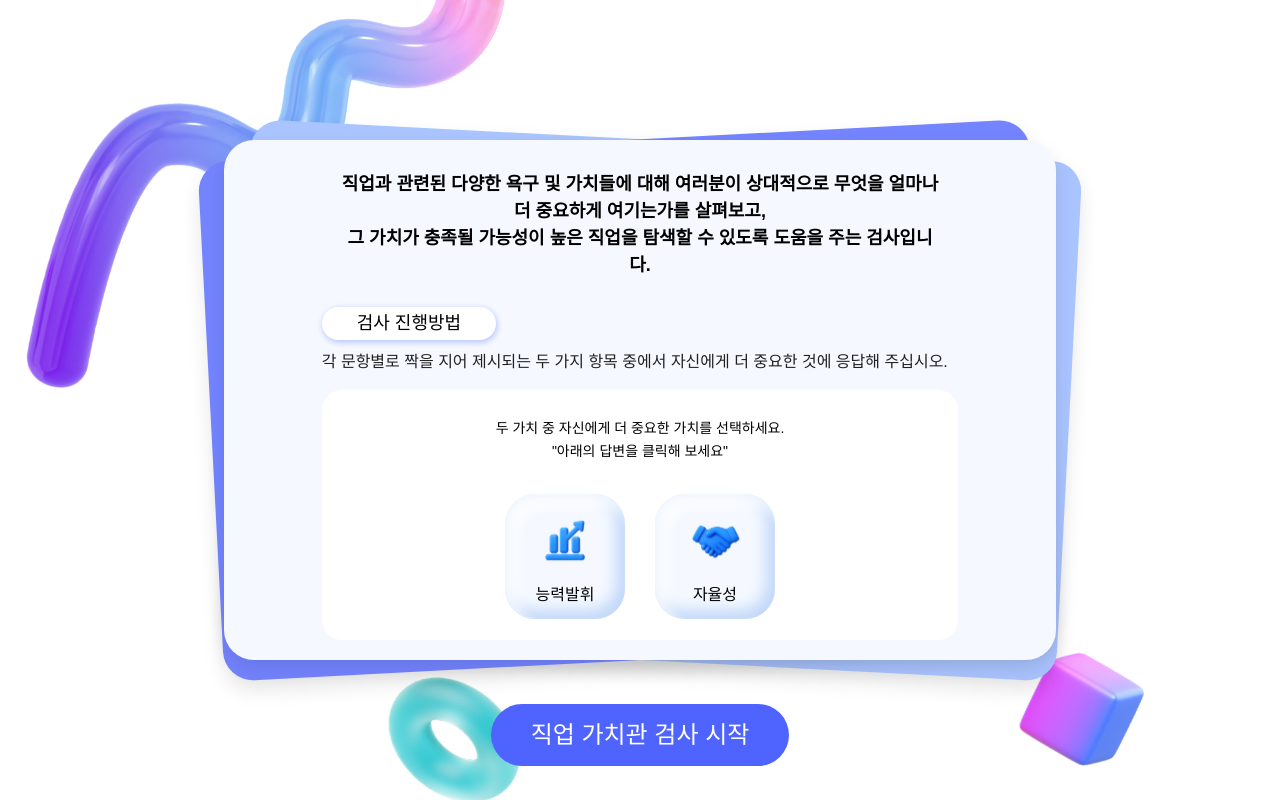
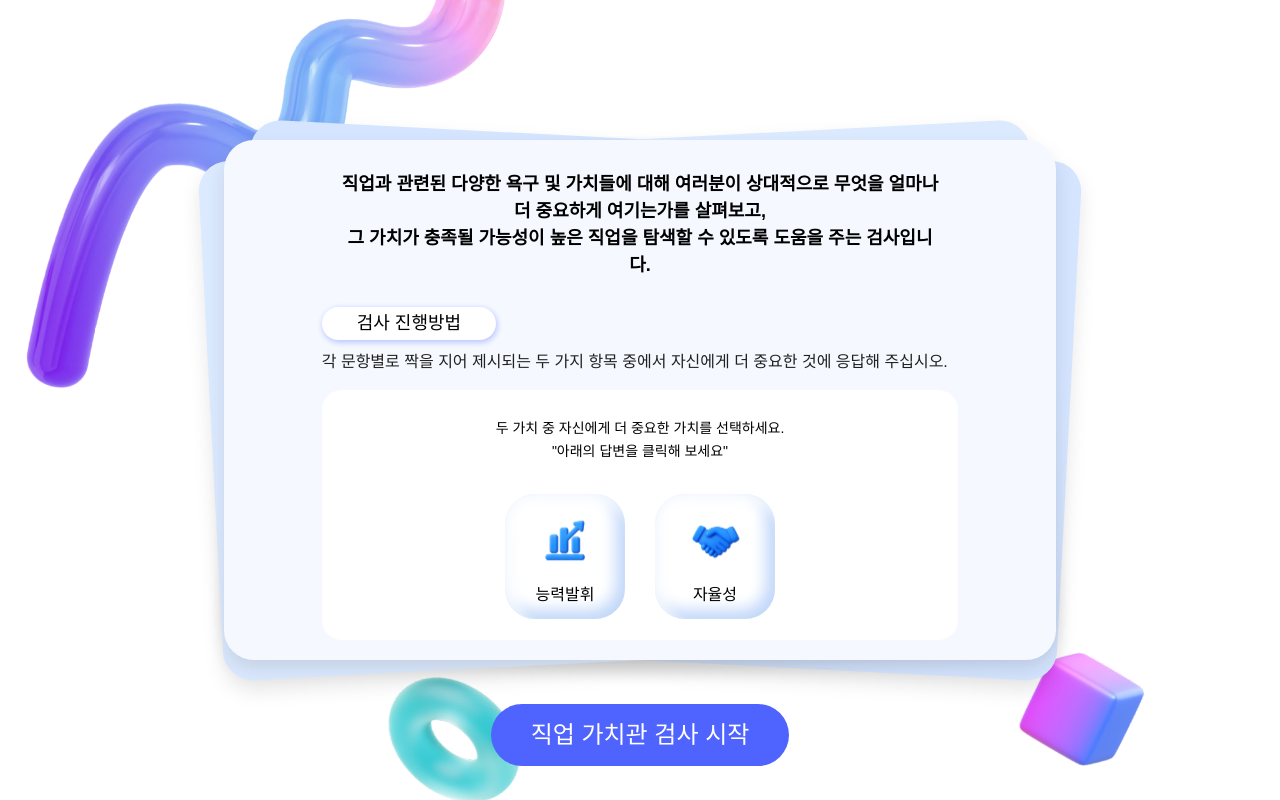
Before and after one commit to hyonun321/JobThoughts, a React (Vite) app in the folder client/: page /test in a window 1280 px wide. Built offline with nearby package versions, Linux system fonts and the light colour scheme; a web font is replaced by a local one.

Commit message:
Design: 카드 및 카드프레임 컴포넌트 색상 변경

```diff
--- a/client/src/components/Card.tsx
+++ b/client/src/components/Card.tsx
@@ -38,7 +38,7 @@ const CardWrapper = styled.div<{
 }>`
   width: ${({ width }) => width || '240px'};
   height: ${({ height }) => height || '240px'};
-  background-color: ${({ theme, selected }) => (selected ? '#e0f0ff' : theme.colors.deco2)};
+  background-color: ${({ theme, selected }) => (selected ? '#e0f0ff' : theme.colors.white)};
   border-radius: 30px;
   display: flex;
   flex-direction: column;
--- a/client/src/components/CardFrame.tsx
+++ b/client/src/components/CardFrame.tsx
@@ -70,16 +70,17 @@ export default function CardFrame({
   const [topCard, setTopCard] = useState({
     id: step,
     color: theme.colors.deco2,
+
     rotation: 0,
   });
   const [middleCard, setMiddleCard] = useState({
     id: step - 1,
-    color: theme.colors.area,
+    color: 'rgba(220, 234, 255, 1)',
     rotation: -3,
   });
   const [backCard, setBackCard] = useState({
     id: step - 2,
-    color: theme.colors.background,
+    color: 'rgba(213, 229, 255, 1)',
     rotation: 3,
   });
 
```
